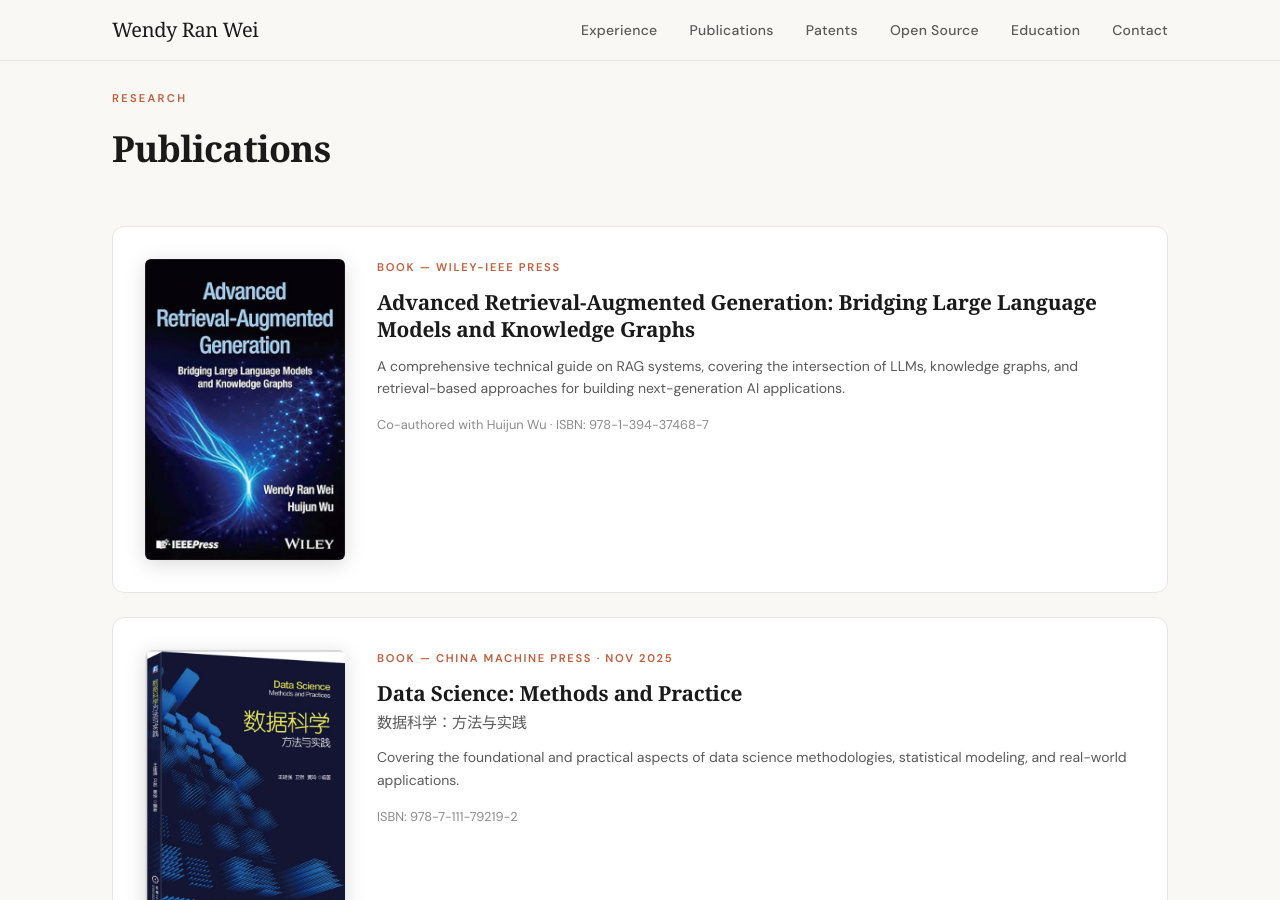
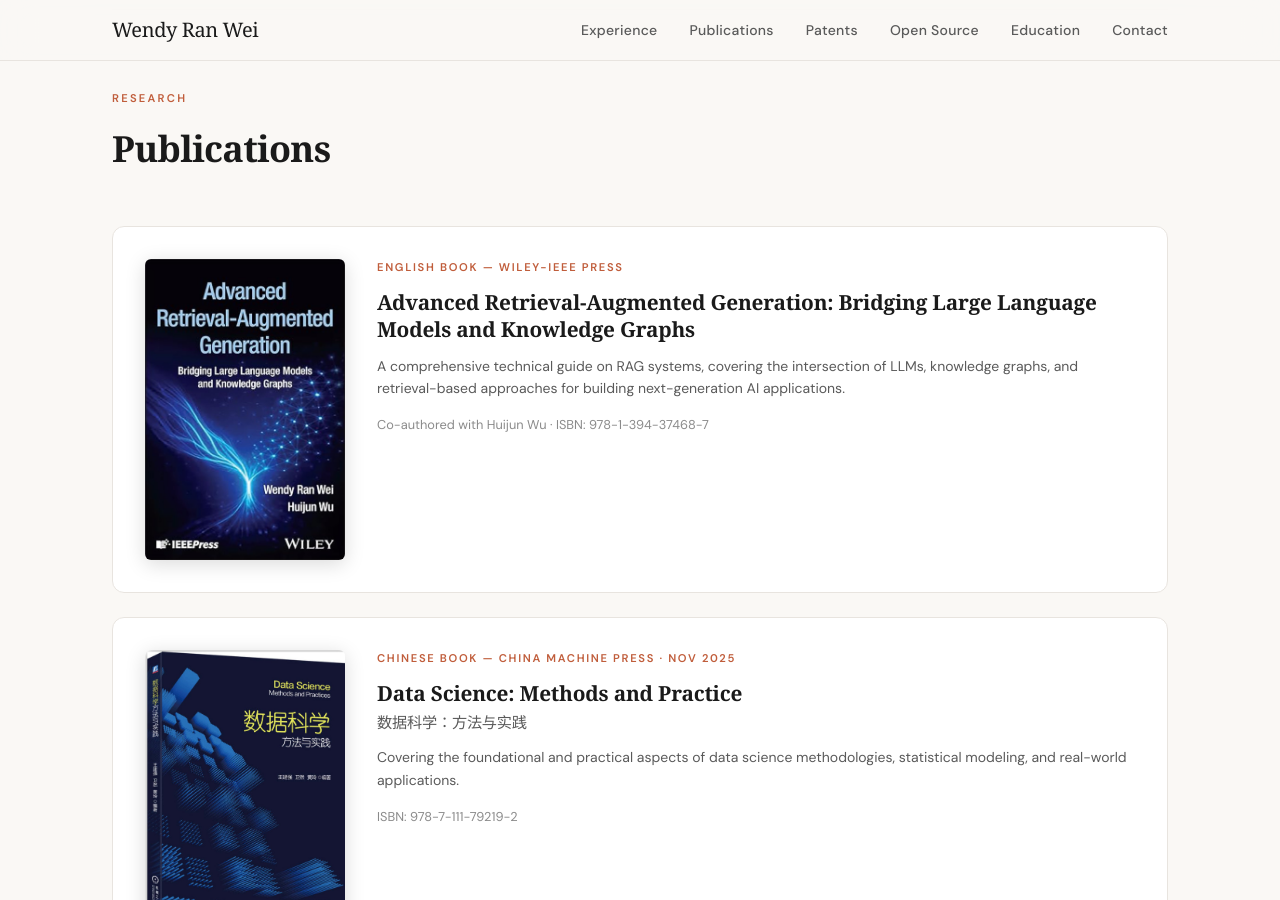
Before and after one commit to wendyran/wendyran.github.io, a Jekyll site: the page index.html, which Jekyll copies as it is, in a window 1280 px wide and 900 px high, scrolled down 2106 px. Built offline with Jekyll 4.4.1, drawn with Linux system fonts in a browser that asks for light colours; some web fonts are replaced.

Commit message:
Update index.html

```diff
--- a/index.html
+++ b/index.html
@@ -766,7 +766,7 @@
                 <img src="book-cover-rag.png" alt="Advanced Retrieval-Augmented Generation book cover" />
             </div>
             <div>
-                <div class="card-type">Book — Wiley-IEEE Press</div>
+                <div class="card-type">English Book — Wiley-IEEE Press</div>
                 <h3>Advanced Retrieval-Augmented Generation: Bridging Large Language Models and Knowledge Graphs</h3>
                 <p>A comprehensive technical guide on RAG systems, covering the intersection of LLMs, knowledge graphs, and retrieval-based approaches for building next-generation AI applications.</p>
                 <div class="card-meta">Co-authored with Huijun Wu · ISBN: 978-1-394-37468-7</div>
@@ -777,7 +777,7 @@
                 <img src="book-cover-ds.png" alt="Data Science: Methods and Practice book cover" />
             </div>
             <div>
-                <div class="card-type">Book — China Machine Press · Nov 2025</div>
+                <div class="card-type">Chinese Book — China Machine Press · Nov 2025</div>
                 <h3>Data Science: Methods and Practice<br><span style="font-family: var(--sans); font-size: 0.95rem; font-weight: 400; color: var(--text-soft);">数据科学：方法与实践</span></h3>
                 <p>Covering the foundational and practical aspects of data science methodologies, statistical modeling, and real-world applications.</p>
                 <div class="card-meta">ISBN: 978-7-111-79219-2</div>
```
